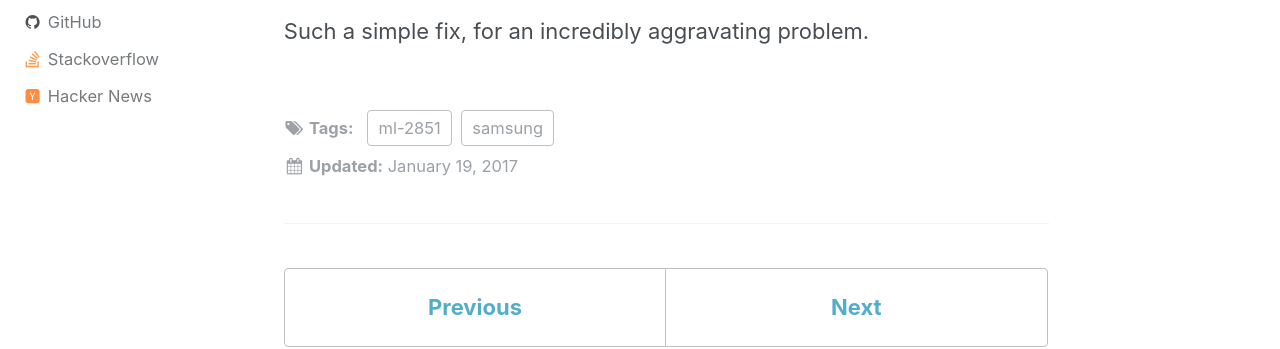
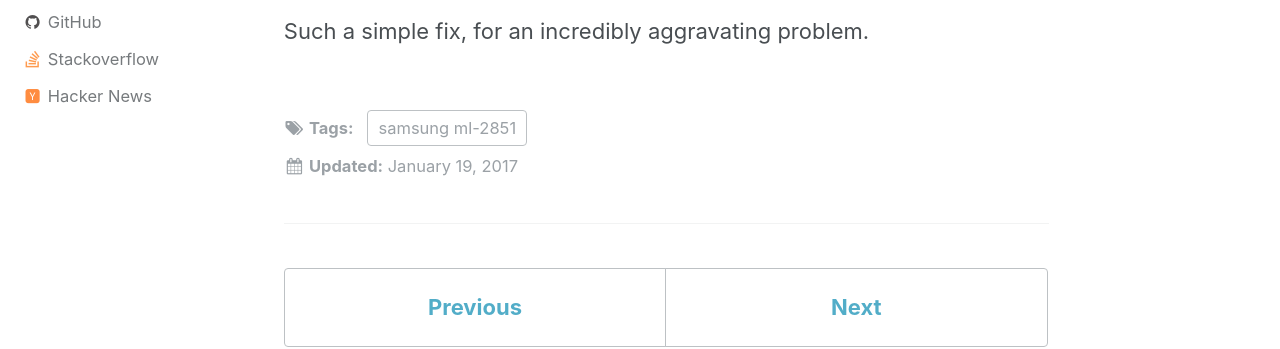
Before and after one commit to e28eta/e28eta.github.io, a Jekyll site: the page built from _posts/2017-01-20-samsung-ml-2851-paper-jam.md, in a window 1280 px wide and 900 px high, scrolled down 4046 px. Shown: the part 142-491 px from the top of the window. Built offline with Jekyll 4.4.1, drawn with Linux system fonts in a browser that asks for light colours.

Commit message:
wrap multi-word tags in array
I think this will work, and still create reasonable tags. It might
break the URLs though, depending on how the theme handles the tags

```diff
--- a/_posts/2017-01-20-samsung-ml-2851-paper-jam.md
+++ b/_posts/2017-01-20-samsung-ml-2851-paper-jam.md
@@ -2,7 +2,7 @@
 layout: single
 title: Samsung ML-2851ND Paper Jam
 date: 2017-01-20 01:45:20
-tags: samsung ml-2851
+tags: [samsung ml-2851]
 published: true
 ---
 Every time I've watched Office Space, I've understood the printer scene intellectually. However I had never experienced a misbehaving printer. Turns out that it **is** quite frustrating.
```
Also changed, not shown: _posts/2017-02-22-printer-discovery-using-dns-sd.md (+1 -1 lines).
